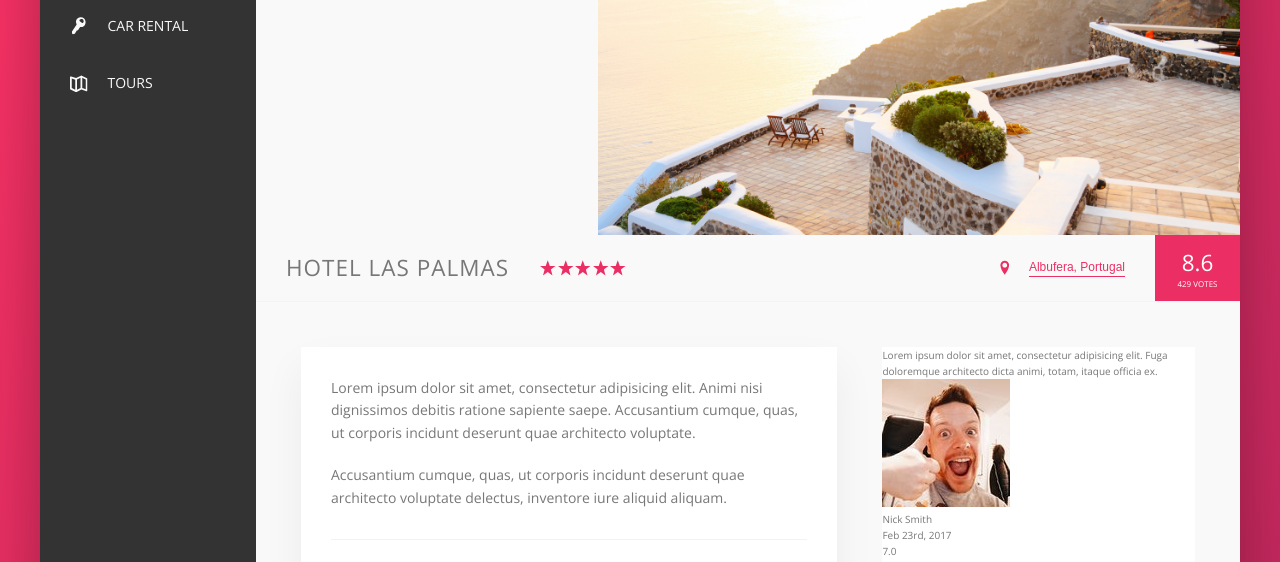
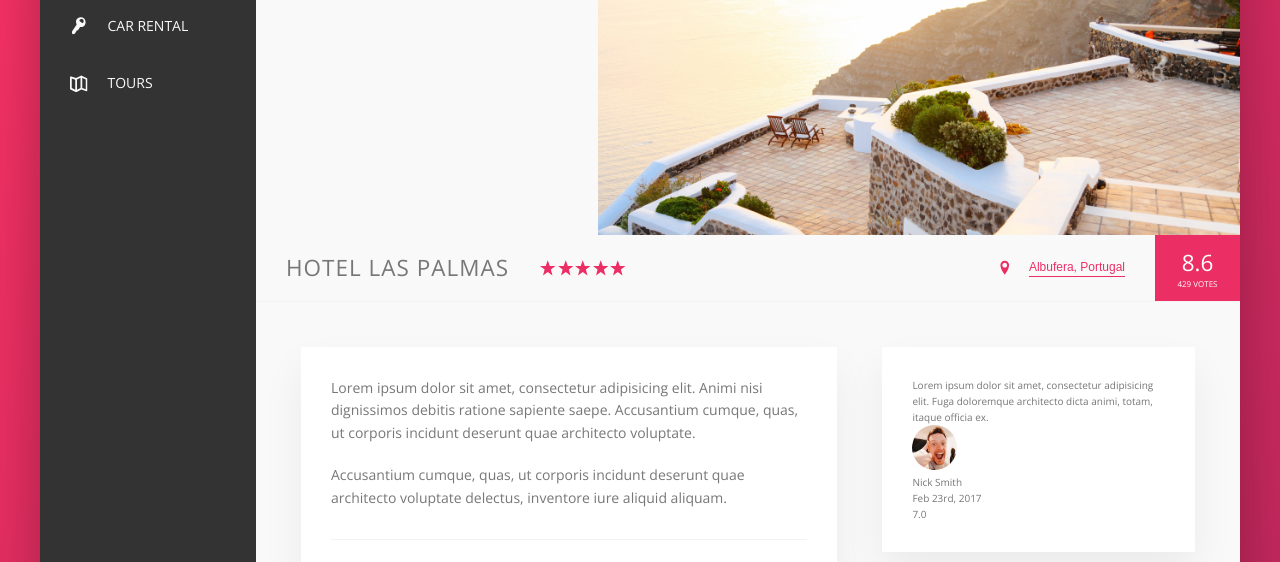
Before and after one commit to miguel-martin/trillo-project, a website: page index.html in a window 1280 px wide. Shown: the part 300-862 px from the top of the page. Drawn offline with nearby package versions, Linux system fonts and the light colour scheme.

Commit message:
Styling the reviews part 1

```diff
--- a/sass/_components.scss
+++ b/sass/_components.scss
@@ -408,6 +408,9 @@
 .review {
 
     background-color: #fff;
+    box-shadow: var(--shadow-light-1);
+    padding: 3rem;
+    margin-bottom: 3.5rem;
 
     &__text {
 
@@ -418,7 +421,9 @@
     }
 
     &__photo {
-
+        height: 4.5rem;
+        width: 4.5rem;
+        border-radius: 50%;
     }
 
     &__user-box {
--- a/sass/_layout.scss
+++ b/sass/_layout.scss
@@ -62,4 +62,5 @@
 .user-reviews {
     //background-color: yellowgreen; // dev
     flex: 1;
+    font-size: 1.4;
 }
```
Also changed, not shown: css/style.css.
